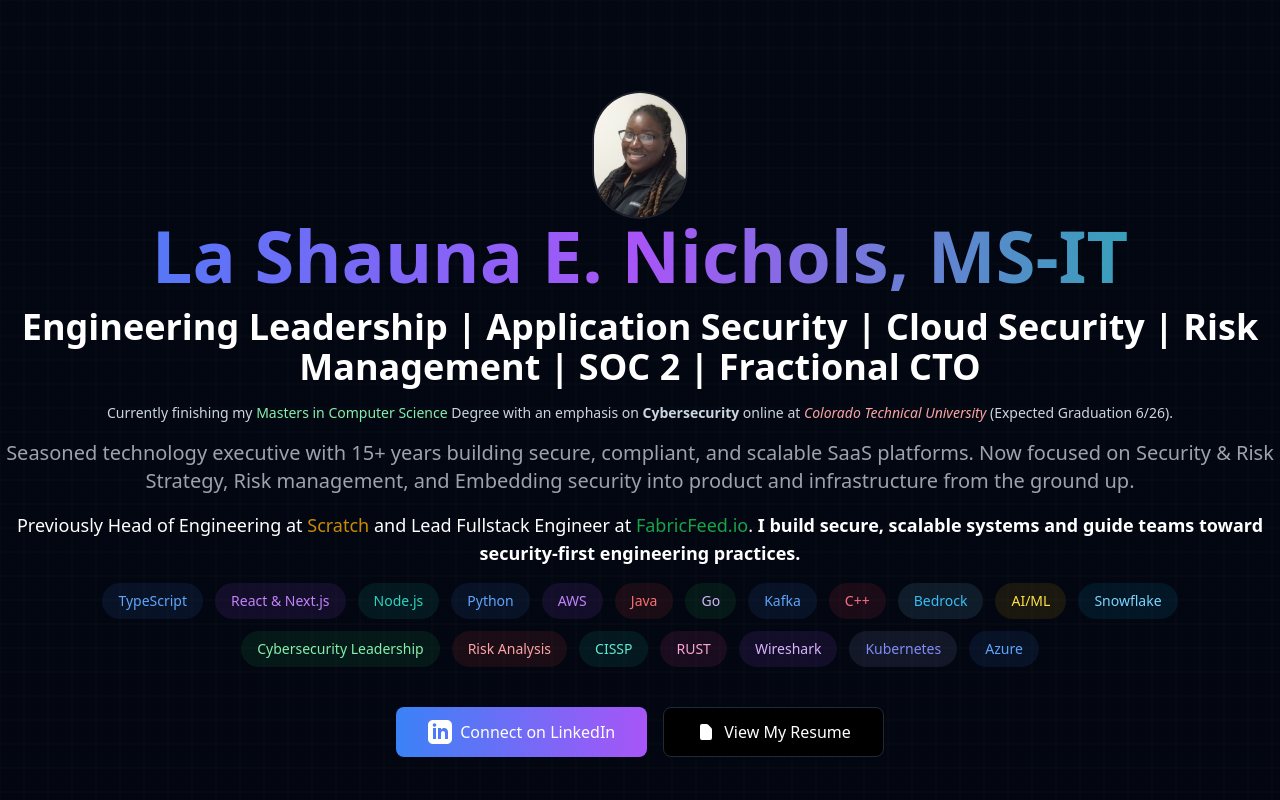
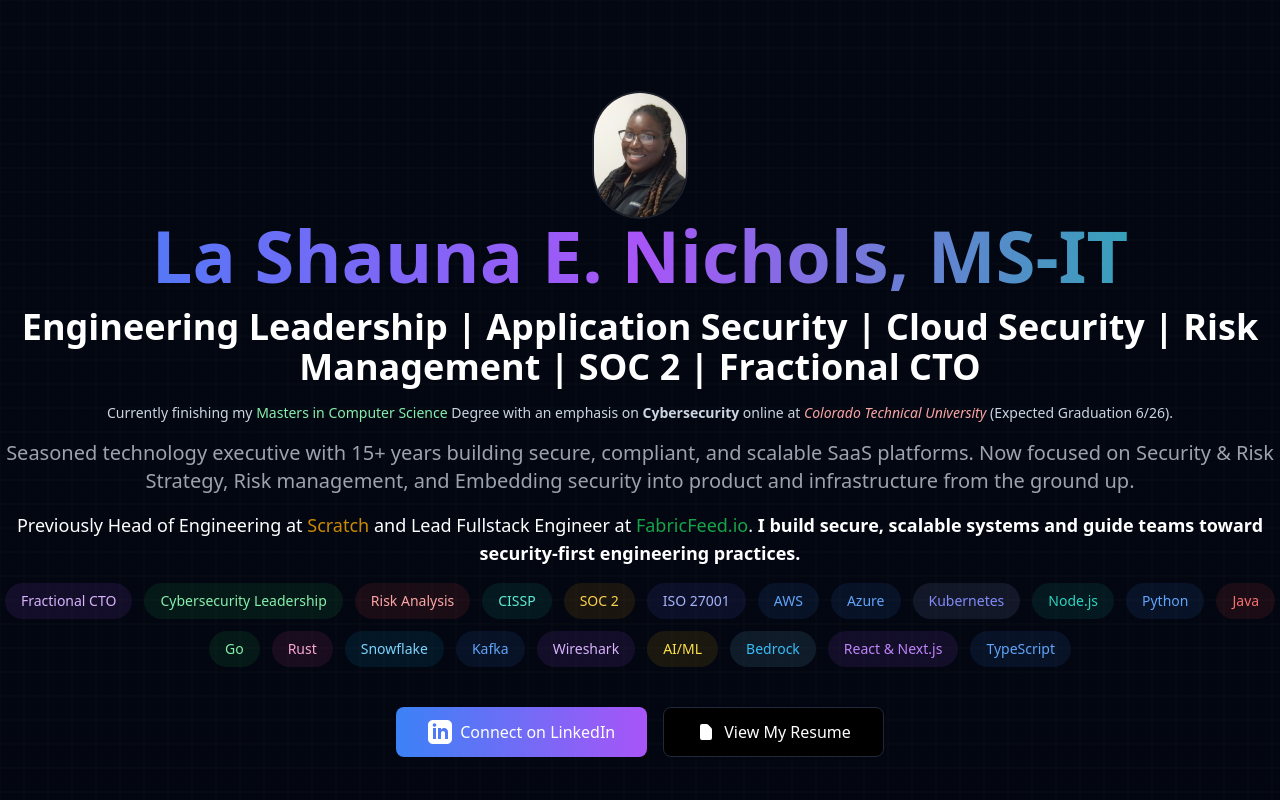
Before and after one commit to lenichols/nicholsportfolio, a Next.js app: page / in a window 1280 px wide. Shown: the top 800 px of the page. Built offline with nearby package versions, Linux system fonts and the light colour scheme.

Commit message:
update tags

```diff
--- a/app/components/HeroSection.tsx
+++ b/app/components/HeroSection.tsx
@@ -41,26 +41,39 @@ export default function HeroSection() {
 						</p>
 					</div>
 					<div className="flex flex-wrap justify-center gap-2 md:gap-3 mt-4 mb-6 md:mb-8">
-						<span className="px-3 md:px-4 py-1.5 md:py-2 bg-blue-500/10 rounded-full text-blue-400 text-xs md:text-sm">TypeScript</span>
-						<span className="px-3 md:px-4 py-1.5 md:py-2 bg-purple-500/10 rounded-full text-purple-400 text-xs md:text-sm">React & Next.js</span>
-						<span className="px-3 md:px-4 py-1.5 md:py-2 bg-teal-500/10 rounded-full text-teal-400 text-xs md:text-sm">Node.js</span>
-						<span className="px-3 md:px-4 py-1.5 md:py-2 bg-blue-500/10 rounded-full text-blue-400 text-xs md:text-sm">Python</span>
-						<span className="px-3 md:px-4 py-1.5 md:py-2 bg-purple-500/10 rounded-full text-purple-400 text-xs md:text-sm">AWS</span>
-						<span className="px-3 md:px-4 py-1.5 md:py-2 bg-red-500/10 rounded-full text-red-400 text-xs md:text-sm">Java</span>
-						<span className="px-3 md:px-4 py-1.5 md:py-2 bg-green-500/10 rounded-full text-purple-300 text-xs md:text-sm">Go</span>
-						<span className="px-3 md:px-4 py-1.5 md:py-2 bg-blue-500/10 rounded-full text-blue-400 text-xs md:text-sm">Kafka</span>
-						<span className="px-3 md:px-4 py-1.5 md:py-2 bg-rose-500/10 rounded-full text-rose-400 text-xs md:text-sm">C++</span>
-						<span className="px-3 md:px-4 py-1.5 md:py-2 bg-sky-300/10 rounded-full text-sky-400 text-xs md:text-sm">Bedrock</span>
-						<span className="px-3 md:px-4 py-1.5 md:py-2 bg-yellow-500/10 rounded-full text-yellow-300 text-xs md:text-sm">AI/ML</span>
-						<span className="px-3 md:px-4 py-1.5 md:py-2 bg-sky-500/10 rounded-full text-sky-300 text-xs md:text-sm">Snowflake</span>
+						{/* Leadership & Strategy */}
+						<span className="px-3 md:px-4 py-1.5 md:py-2 bg-purple-500/10 rounded-full text-purple-300 text-xs md:text-sm">Fractional CTO</span>
 						<span className="px-3 md:px-4 py-1.5 md:py-2 bg-green-500/10 rounded-full text-green-300 text-xs md:text-sm">Cybersecurity Leadership</span>
 						<span className="px-3 md:px-4 py-1.5 md:py-2 bg-red-500/10 rounded-full text-red-300 text-xs md:text-sm">Risk Analysis</span>
 						<span className="px-3 md:px-4 py-1.5 md:py-2 bg-teal-500/10 rounded-full text-teal-300 text-xs md:text-sm">CISSP</span>
-						<span className="px-3 md:px-4 py-1.5 md:py-2 bg-pink-500/10 rounded-full text-pink-300 text-xs md:text-sm">RUST</span>
+						<span className="px-3 md:px-4 py-1.5 md:py-2 bg-amber-500/10 rounded-full text-amber-300 text-xs md:text-sm">SOC 2</span>
+						<span className="px-3 md:px-4 py-1.5 md:py-2 bg-indigo-500/10 rounded-full text-indigo-300 text-xs md:text-sm">ISO 27001</span>
+
+						{/* Cloud & DevOps */}
+						<span className="px-3 md:px-4 py-1.5 md:py-2 bg-blue-500/10 rounded-full text-blue-400 text-xs md:text-sm">AWS</span>
+						<span className="px-3 md:px-4 py-1.5 md:py-2 bg-blue-500/10 rounded-full text-blue-400 text-xs md:text-sm">Azure</span>
+						<span className="px-3 md:px-4 py-1.5 md:py-2 bg-indigo-300/10 rounded-full text-indigo-400 text-xs md:text-sm">Kubernetes</span>
+
+						{/* Backend & Data */}
+						<span className="px-3 md:px-4 py-1.5 md:py-2 bg-teal-500/10 rounded-full text-teal-400 text-xs md:text-sm">Node.js</span>
+						<span className="px-3 md:px-4 py-1.5 md:py-2 bg-blue-500/10 rounded-full text-blue-400 text-xs md:text-sm">Python</span>
+						<span className="px-3 md:px-4 py-1.5 md:py-2 bg-red-500/10 rounded-full text-red-400 text-xs md:text-sm">Java</span>
+						<span className="px-3 md:px-4 py-1.5 md:py-2 bg-green-500/10 rounded-full text-green-300 text-xs md:text-sm">Go</span>
+						<span className="px-3 md:px-4 py-1.5 md:py-2 bg-pink-500/10 rounded-full text-pink-300 text-xs md:text-sm">Rust</span>
+						<span className="px-3 md:px-4 py-1.5 md:py-2 bg-sky-500/10 rounded-full text-sky-300 text-xs md:text-sm">Snowflake</span>
+						<span className="px-3 md:px-4 py-1.5 md:py-2 bg-blue-500/10 rounded-full text-blue-400 text-xs md:text-sm">Kafka</span>
+
+						{/* Security & Analysis Tools */}
 						<span className="px-3 md:px-4 py-1.5 md:py-2 bg-purple-500/10 rounded-full text-purple-300 text-xs md:text-sm">Wireshark</span>
-						<span className="px-3 md:px-4 py-1.5 md:py-2 bg-indigo-300/10 rounded-full text-indigo-400 text-xs md:text-sm">Kubernetes</span>
-						<span className="px-3 md:px-4 py-1.5 md:py-2 bg-blue-500/10 rounded-full text-blue-400 text-xs md:text-sm">Azure</span>
-					</div>
+
+						{/* AI / Emerging Tech */}
+						<span className="px-3 md:px-4 py-1.5 md:py-2 bg-yellow-500/10 rounded-full text-yellow-300 text-xs md:text-sm">AI/ML</span>
+						<span className="px-3 md:px-4 py-1.5 md:py-2 bg-sky-300/10 rounded-full text-sky-400 text-xs md:text-sm">Bedrock</span>
+
+						{/* Frontend (de-emphasized but present) */}
+						<span className="px-3 md:px-4 py-1.5 md:py-2 bg-purple-500/10 rounded-full text-purple-400 text-xs md:text-sm">React & Next.js</span>
+						<span className="px-3 md:px-4 py-1.5 md:py-2 bg-blue-500/10 rounded-full text-blue-400 text-xs md:text-sm">TypeScript</span>
+						</div>
 				</motion.div>
 
 				<div className="flex flex-col sm:flex-row justify-center gap-4 mb-8">
```
